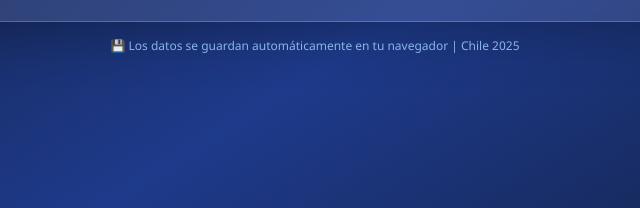
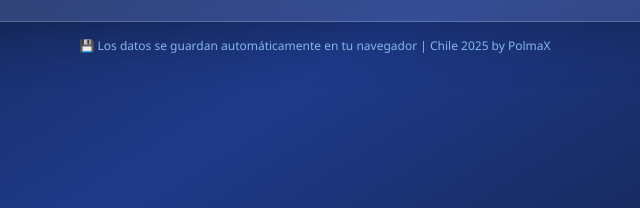
Before and after one commit to olxman/calculadora-abogados, a plain HTML site: page index.html in a window 1280 px wide. Shown: the part 328-536 px from the top of the page, 325-965 px from the left. Drawn offline with nearby package versions, Linux system fonts and the light colour scheme.

Commit message:
Update index.html

```diff
--- a/index.html
+++ b/index.html
@@ -797,7 +797,7 @@
             </div>
 
             <p className="text-center text-xs text-blue-300 mt-4">
-              💾 Los datos se guardan automáticamente en tu navegador | Chile 2025
+              💾 Los datos se guardan automáticamente en tu navegador | Chile 2025 by PolmaX
             </p>
           </div>
         </div>
```
